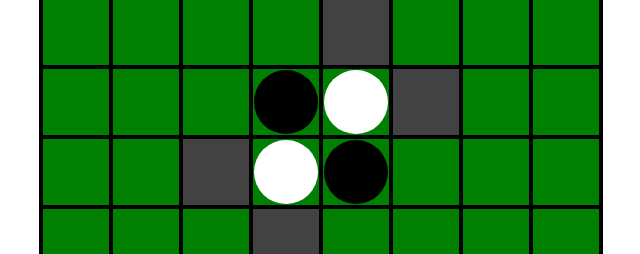
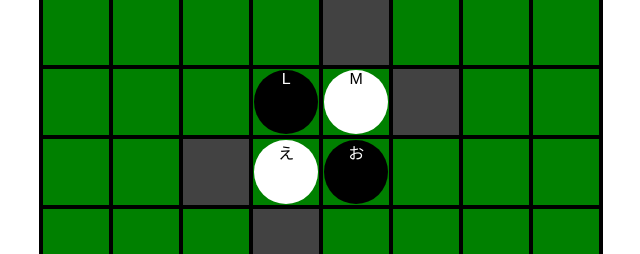
Before and after one commit to webex16-team-2/original-app, a Vue app: page / in a window 1280 px wide. Shown: the part 153-407 px from the top of the page, without its empty margins (319-959 px from the left). Built offline with nearby package versions, Linux system fonts and the light colour scheme.

Commit message:
クイズ文章を盤にのせる案(例)

```diff
--- a/src/components/BaseBoard.vue
+++ b/src/components/BaseBoard.vue
@@ -15,6 +15,7 @@
           :StoneState="m"
           @click="clickSquare(n)"
         >
+          {{ quizText[n] }}
         </SquareC>
         <!-- <div id="square-template" class="square">
         <div class="stone"></div> -->
@@ -64,6 +65,11 @@ export default {
         0, 0, 0, 0, 0, 0, 0, 0, 0, 0, 0, 0, 0, 0, 0, 0, 0, 0, 0, 0, 0, 0, 0, 0,
         0, 0, 0, 0, 0, 0, 0, 0, 0, 0, 0, 0, 0, 0, 0, 0,
       ],
+      quiz1: "abcdefghijklmnop",
+      quiz2: "ABCDEFGHIJKLMNOP",
+      quiz3: "あいうえおかきくけこさしすせそた",
+      quiz4: "いろはにほへとちるぬるをわかよた",
+      quizText: "",
     }
   },
   methods: {
@@ -209,6 +215,11 @@ export default {
   created: function () {
     // 盤の状態を初期化
     this.findMoves(this.color)
+    // 取得したクイズ4門分を結合して、64文字になるかのチェック
+    this.quizText = this.quiz1 + this.quiz2 + this.quiz3 + this.quiz4
+    if (this.quizText.length !== 64) {
+      console.log("クイズ問題文の文字数エラー、総数64文字になりません。")
+    }
   },
   components: { SquareC },
 }
--- a/src/components/SquareC.vue
+++ b/src/components/SquareC.vue
@@ -1,6 +1,8 @@
 <template>
   <div class="square" :data-state="`${SquareState}`">
-    <div class="stone" :data-state="`${StoneState}`"></div>
+    <div class="stone" :data-state="`${StoneState}`">
+      <slot />
+    </div>
   </div>
 </template>
 
@@ -58,9 +60,15 @@ export default {
 
 .stone[data-state="1"] {
   background-color: black;
+  color: white;
 }
 
 .stone[data-state="-1"] {
   background-color: white;
+  color: black;
+}
+
+slot[data-state="0"] {
+  display: none;
 }
 </style>
```
